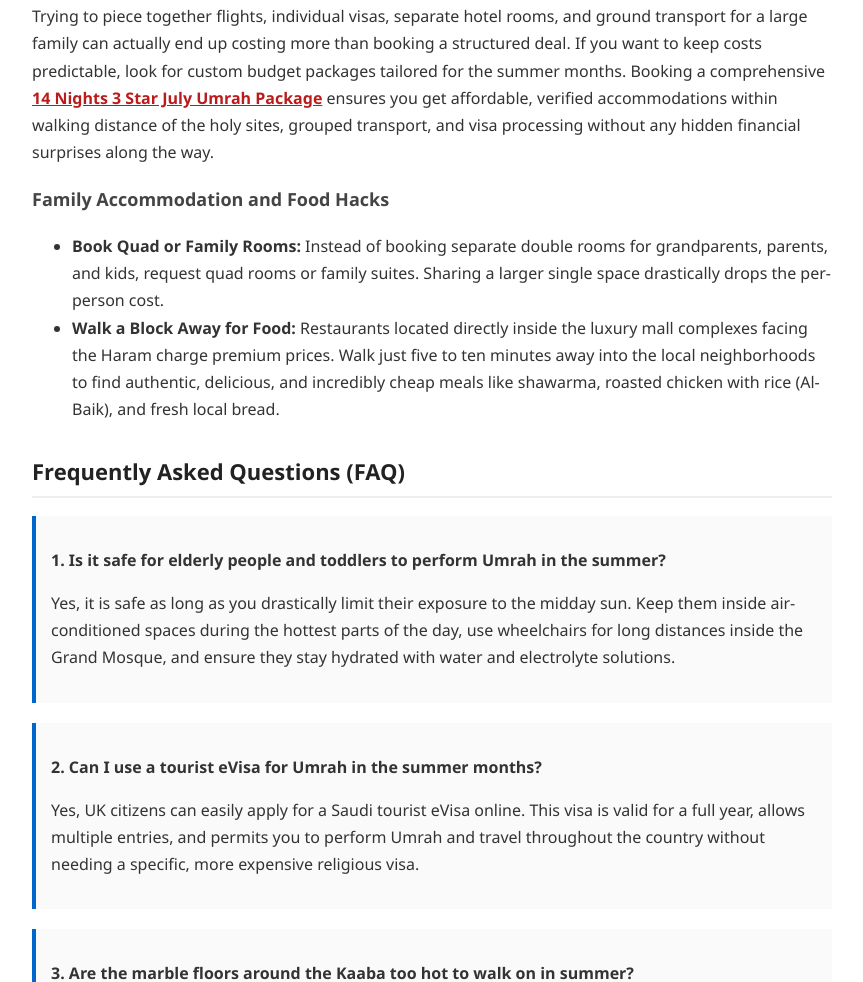
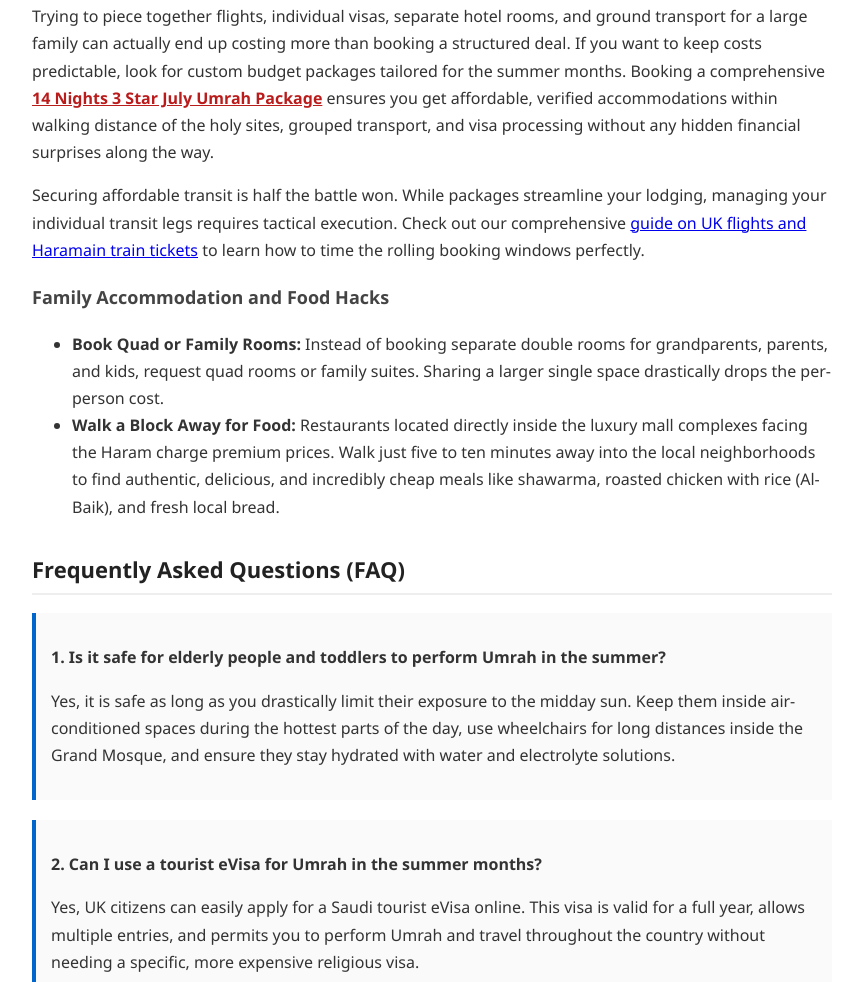
Before and after one commit to zoyahameed4314/Umrah-travel-guide, a plain HTML site: page index.html in a window 1280 px wide. Shown: the part 999-1981 px from the top of the page, without its empty margins (208-1071 px from the left). Drawn offline with Linux system fonts and the light colour scheme.

Commit message:
Update index.html

```diff
--- a/index.html
+++ b/index.html
@@ -44,7 +44,7 @@
 
     <h3>Choosing the Right Package</h3>
     <p>Trying to piece together flights, individual visas, separate hotel rooms, and ground transport for a large family can actually end up costing more than booking a structured deal. If you want to keep costs predictable, look for custom budget packages tailored for the summer months. Booking a comprehensive <a class="money-link" href="https://www.labbaikhajjumrah.co.uk/packages/14-nights-3-star-july-umrah-package/">14 Nights 3 Star July Umrah Package</a> ensures you get affordable, verified accommodations within walking distance of the holy sites, grouped transport, and visa processing without any hidden financial surprises along the way.</p>
-
+    <p>Securing affordable transit is half the battle won. While packages streamline your lodging, managing your individual transit legs requires tactical execution. Check out our comprehensive <a href="flights-trains.html">guide on UK flights and Haramain train tickets</a> to learn how to time the rolling booking windows perfectly.</p>
     <h3>Family Accommodation and Food Hacks</h3>
     <ul>
         <li><strong>Book Quad or Family Rooms:</strong> Instead of booking separate double rooms for grandparents, parents, and kids, request quad rooms or family suites. Sharing a larger single space drastically drops the per-person cost.</li>
```
